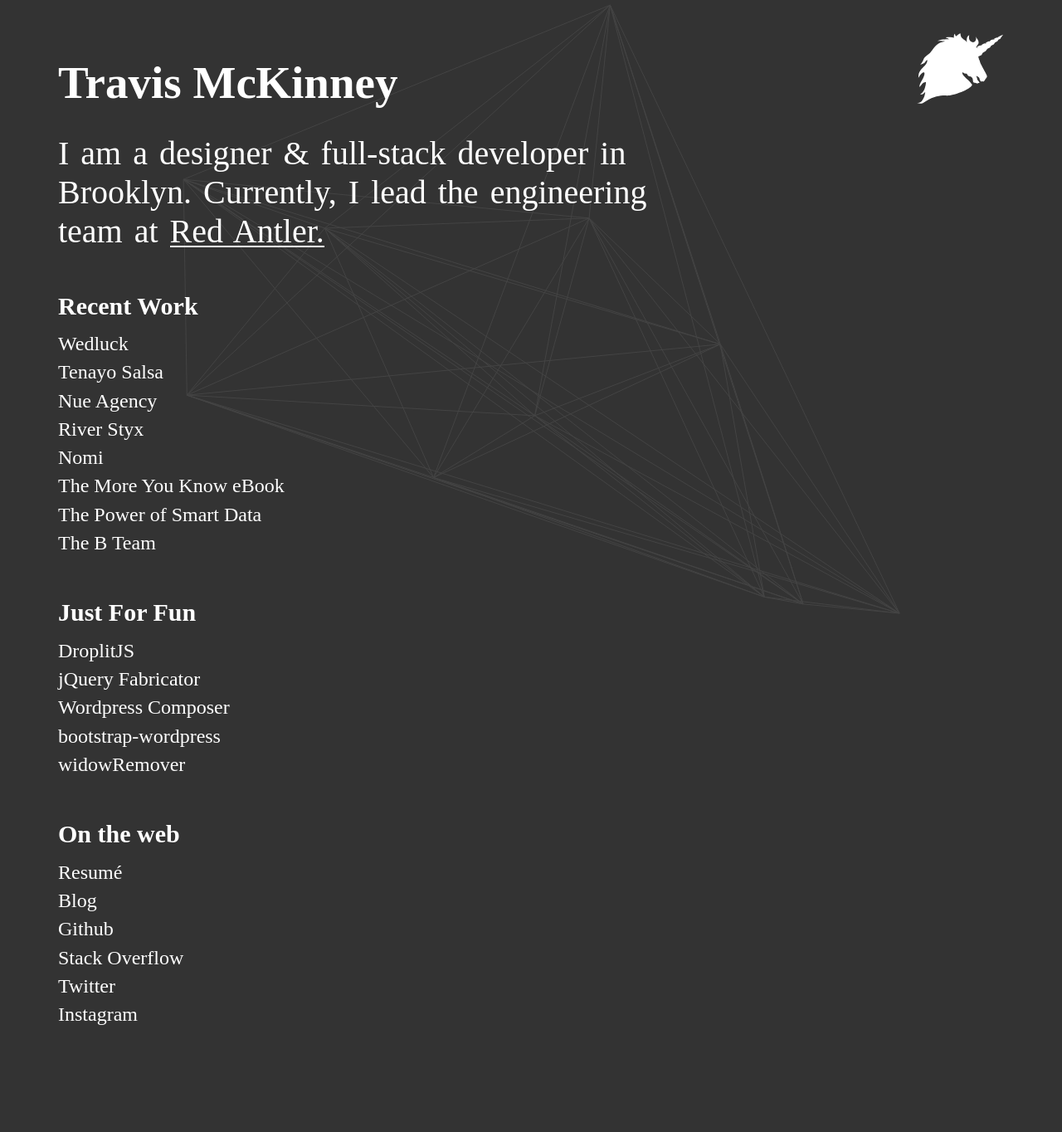
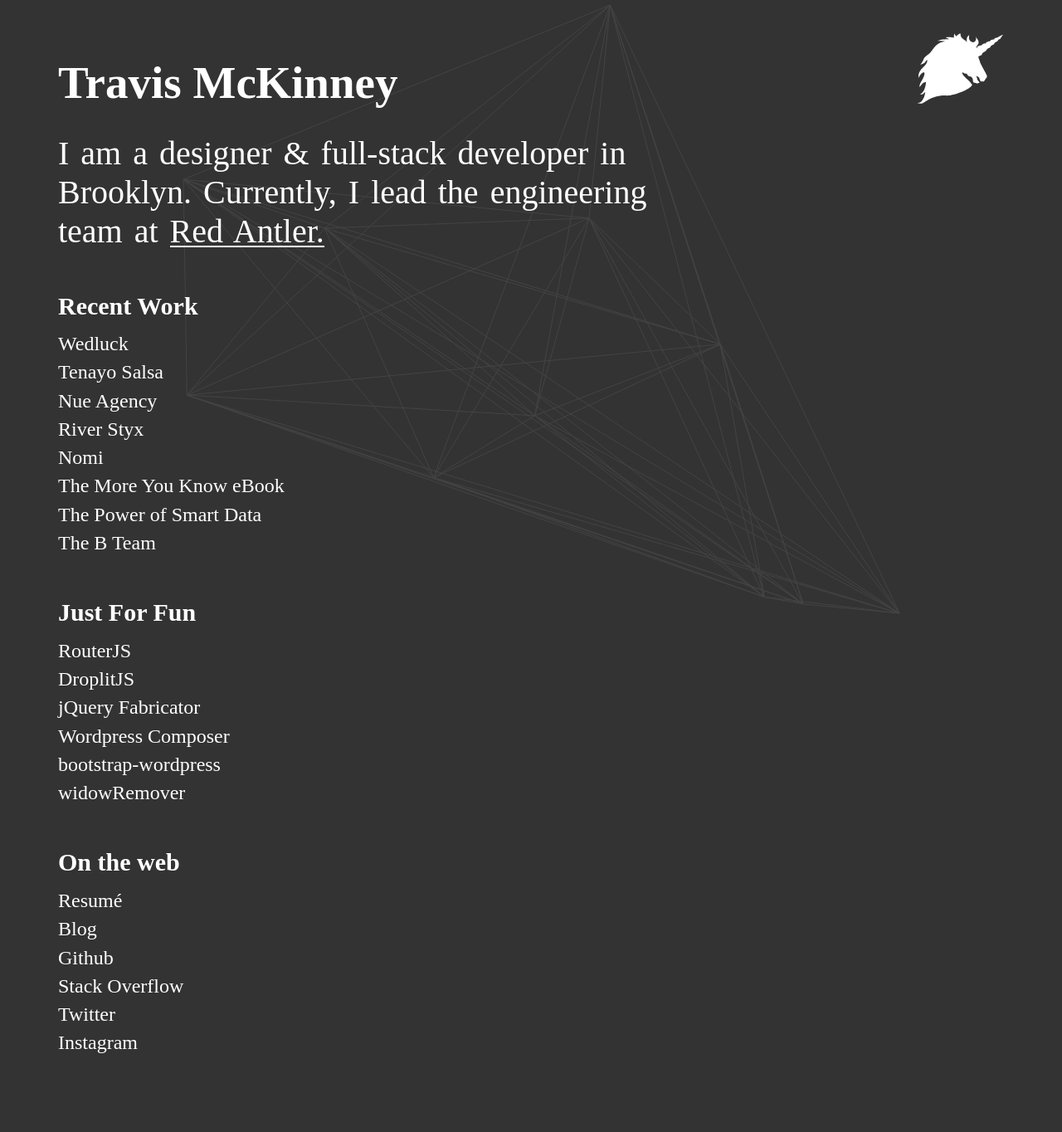
Before and after one commit to tramck/tramck.github.io, a Jekyll site: the page built from index.html, in a window 1280 px wide. Shown: the whole page at 83% size. Built offline with Jekyll 4.4.1, drawn with Linux system fonts in a browser that asks for light colours; nearby versions of some CDN libraries; before the commit the page ends 1329 px from its top, so only the background shows below that.

Commit message:
add routerjs to links

```diff
--- a/index.html
+++ b/index.html
@@ -44,6 +44,7 @@ body_class: home
 
     <h3>Just For Fun</h3>
     <ul class="home-list">
+      <li><a href="https://github.com/braznaavtrav/RouterJS">RouterJS</a></li>
       <li><a href="https://github.com/braznaavtrav/DroplitJS">DroplitJS</a></li>
       <li><a href="https://github.com/braznaavtrav/jquery.fabricator">jQuery Fabricator</a></li>
       <li><a href="http://github.com/braznaavtrav/wordpress_composer">Wordpress Composer</a></li>
```
